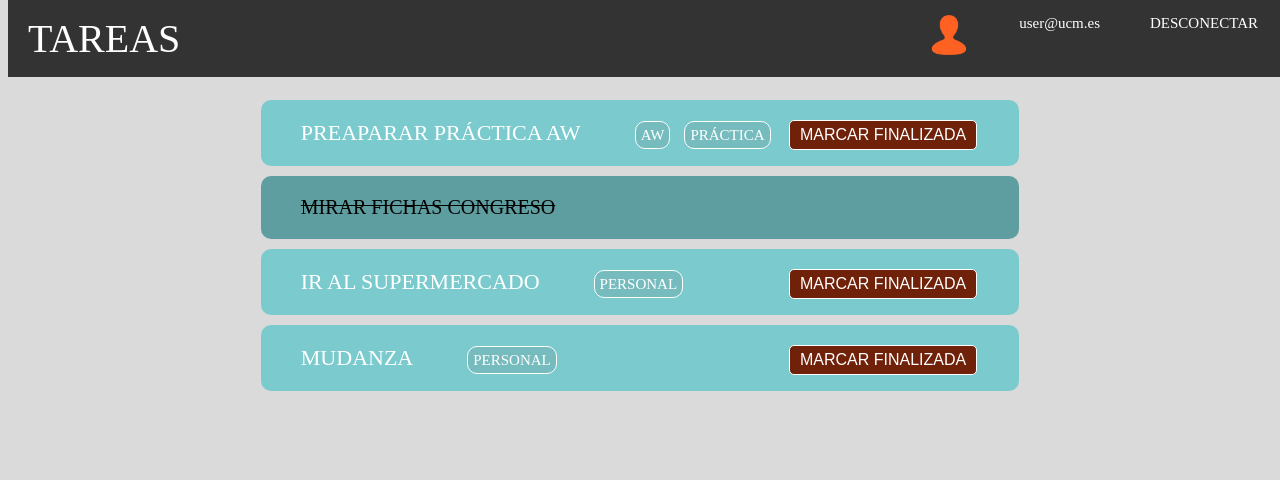
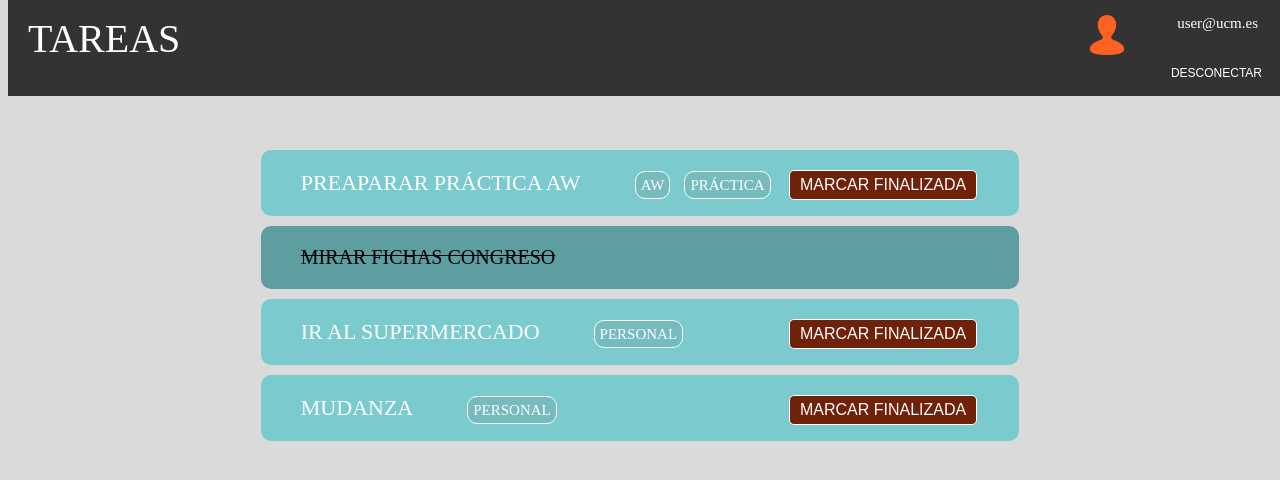
Before and after one commit to albercha17/AW_Proyect, a plain HTML site: page tasks.html in a window 1280 px wide. Drawn offline with Linux system fonts and the light colour scheme.

Commit message:
header ordenado y puesto el boton de desconectar

```diff
--- a/CSS/tasksScreen.css
+++ b/CSS/tasksScreen.css
@@ -7,17 +7,33 @@
     font-size: 40px;
     color: #FFFFFF;
 }
+
+#header menuUser{
+    float: right;
+}
 #header usuario{
     float: right;
     color:white;
     margin-right: 50px;
     font-size: 15px;
-    align-self: flex-end;
+}
+.botonDesconectar{
+    float: right;
+    color:white;
+    margin-right: 40px;
+    font-size: 12px;
+    background-color: Transparent;
+    background-repeat:no-repeat;
+    border: none;
+    cursor:pointer;
+    overflow: hidden;
+    outline:none;
+
 }
 
 body {
     background-color:rgb(218, 218, 218);
-    margin-top: 100px;
+    margin-top: 150px;
 
 }
 
--- a/tasks.html
+++ b/tasks.html
@@ -8,15 +8,13 @@
     </head>
     <body>
          <div id="header">TAREAS
-            <usuario>DESCONECTAR </usuario>
-            <usuario>user@ucm.es </usuario>
-            <img src="imagenes/user.png"width="40"height="40" style="float:right;margin-right: 50px;">
+             <menuUser>
 
-
-
-
-         </div>
-
+                <img src="imagenes/user.png"width="40"height="40" style="margin-right: 50px;">
+                 <usuario>user@ucm.es </usuario><br>
+                 <button class="button botonDesconectar">DESCONECTAR</button>
+             </menuUser>
+            </div>
 
         <div class="tarea">
             <nombreTarea>PREAPARAR PRÁCTICA AW</nombreTarea>
```
